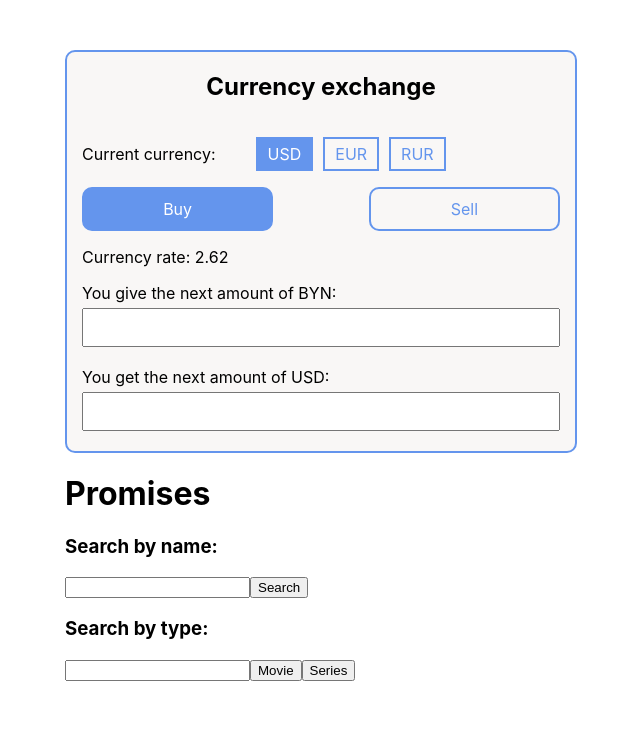
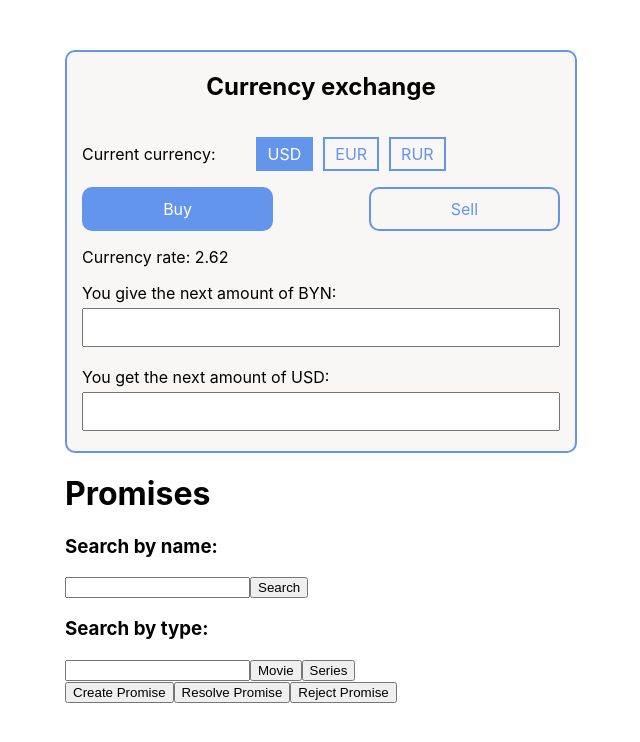
Before and after one commit to MonaMag/lessons-js, a React (Create React App) app: page / in a window 1280 px wide. Shown: the top 742 px of the page, without its empty margins (319-959 px from the left). Built offline with nearby package versions, Linux system fonts and the light colour scheme.

Commit message:
L4 - Promise

```diff
--- a/src/App.tsx
+++ b/src/App.tsx
@@ -3,7 +3,7 @@ import './App.css';
 import Lesson1 from './lessons/lesson1/lesson1';
 // import './lessons/lesson2/lesson2';
 import Lesson3 from './lessons/lesson3/Lesson3';
-// import Lesson4 from './lessons/lesson4/Lesson4';
+import Lesson4 from './lessons/lesson4/Lesson4';
 // import './lessons/lesson5/lesson5';
 // import './lessons/lesson6/lesson6';
 // import './lessons/lesson7/lesson7';
@@ -14,7 +14,7 @@ function App() {
         <div className="container">
             <Lesson1 />
             <Lesson3 />
-            {/*<Lesson4 />*/}
+            <Lesson4 />
         </div>
     );
 }
--- /dev/null
+++ b/src/lessons/lesson4/Lesson4.tsx
@@ -0,0 +1,14 @@
+import React from 'react'
+import './lesson_4';
+
+const Lesson4 = () => {
+    return (
+        <div>
+            <button id='btn-create-promise'>Create Promise</button>
+            <button id='btn-resolve-promise'>Resolve Promise</button>
+            <button id='btn-reject-promise'>Reject Promise</button>
+        </div>
+    );
+}
+
+export default Lesson4;
```
Also changed, not shown: src/lessons/lesson4/README.md (added), 1 other file (tests, documents, lock files or other folders).
